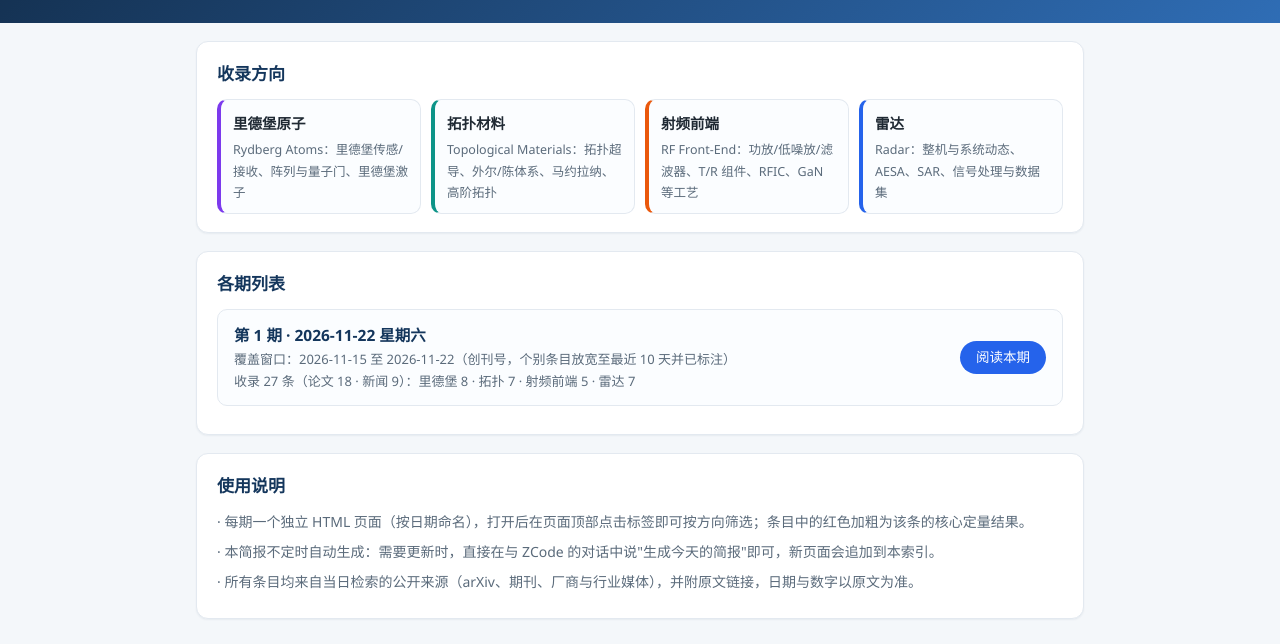
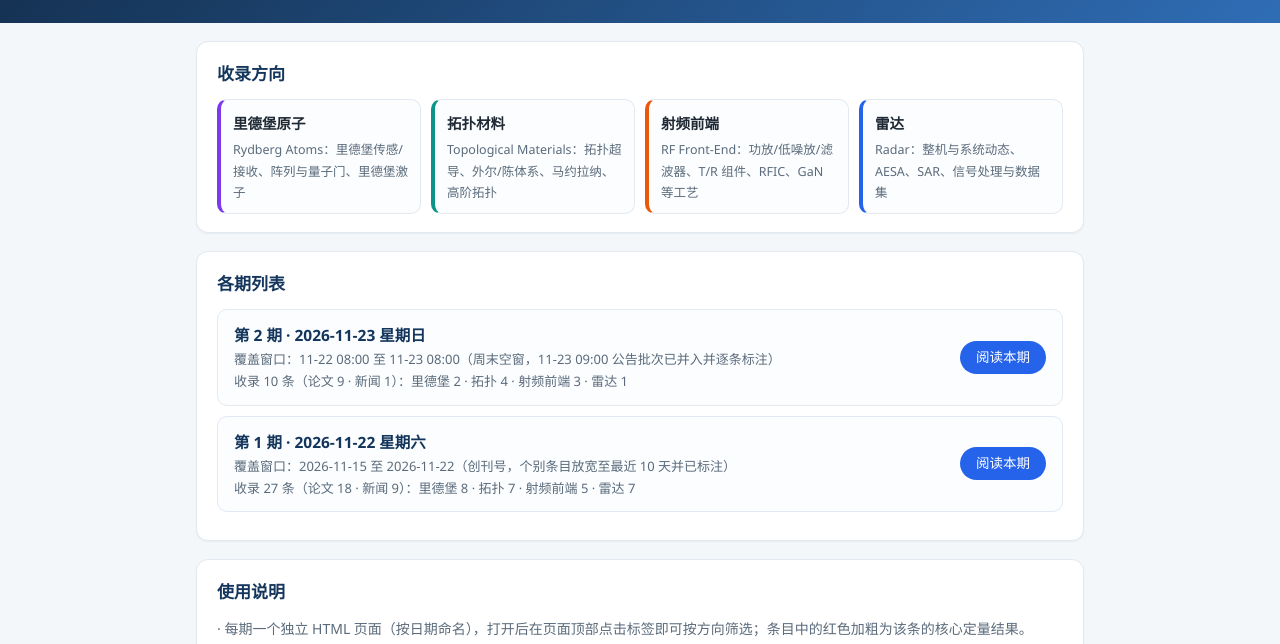
Before and after one commit to ShanyangDiye/frontier-briefing, a plain HTML site: page index.html in a window 1280 px wide. Shown: the part 141-785 px from the top of the page. Drawn offline with Linux system fonts and the light colour scheme.

Commit message:
update index.html

```diff
--- a/index.html
+++ b/index.html
@@ -56,6 +56,14 @@ footer{max-width:920px;margin:0 auto;padding:0 16px 40px;color:var(--muted);font
     <h2>各期列表</h2>
     <div class="issue">
       <div>
+        <div class="no">第 2 期 · 2026-11-23 星期日</div>
+        <div class="date">覆盖窗口：11-22 08:00 至 11-23 08:00（周末空窗，11-23 09:00 公告批次已并入并逐条标注）</div>
+        <div class="stat">收录 10 条（论文 9 · 新闻 1）：里德堡 2 · 拓扑 4 · 射频前端 3 · 雷达 1</div>
+      </div>
+      <a class="read" href="2026-11-23.html">阅读本期</a>
+    </div>
+    <div class="issue">
+      <div>
         <div class="no">第 1 期 · 2026-11-22 星期六</div>
         <div class="date">覆盖窗口：2026-11-15 至 2026-11-22（创刊号，个别条目放宽至最近 10 天并已标注）</div>
         <div class="stat">收录 27 条（论文 18 · 新闻 9）：里德堡 8 · 拓扑 7 · 射频前端 5 · 雷达 7</div>
```
